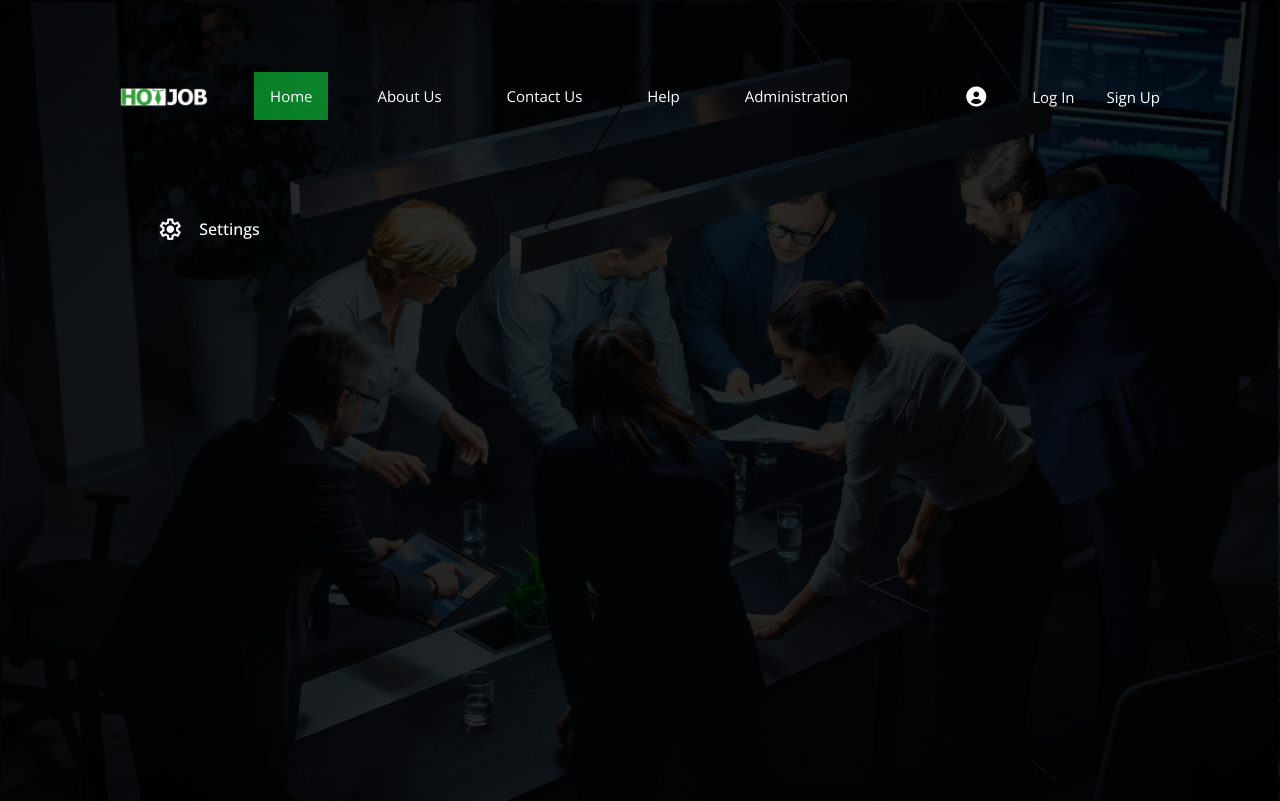
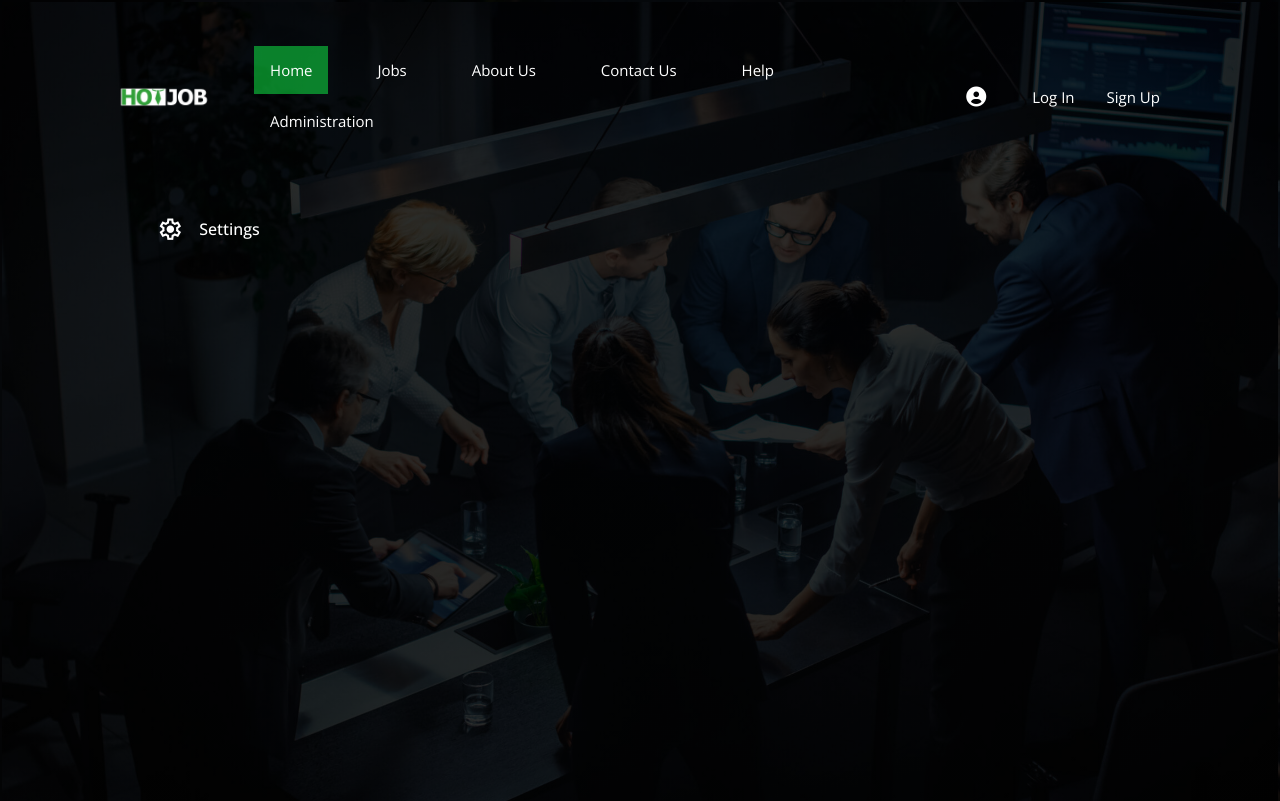
Before and after one commit to anjananadee23/web_develp, a PHP site: page /profile/profile_header.php in a window 1280 px wide. Shown: the top 801 px of the page. Run offline with PHP 8.4, Linux system fonts and the light colour scheme.

Commit message:
Final one

```diff
--- a/adminlogin.php
+++ b/adminlogin.php
@@ -15,8 +15,8 @@
     <div class="loginbox">
             <img src="./images/logo.png" alt="Logo">
             <br>
+
         <font style="font-family: 'Bahnschrift', sans-serif; font-size: 30px; color: white;"><b>ADMIN SIGN IN</b></font>
-
 
         <form action="./includes/admin.login.inc.php" method="post">
 
--- a/css/login.css
+++ b/css/login.css
@@ -14,7 +14,7 @@ body {
 .loginbox img {
     height: 210px;
     width: 200px;
-    padding: 8px;
+    padding: 1px;
     opacity: 1;
 }
 
--- a/header.php
+++ b/header.php
@@ -19,6 +19,7 @@
         <nav>
             <ul>
                 <li><a class="active" href="index.php">Home</a></li>
+                <li><a href="./index.php#jobs">Jobs</a></li>
                 <li><a href="aboutus.php">About Us</a></li>
                 <li><a href="contactus.php">Contact Us</a></li>
                 <li><a href="faq.php">Help</a></li>
--- a/profile/profile_header.php
+++ b/profile/profile_header.php
@@ -24,10 +24,11 @@
         <nav>
             <ul>
                 <li><a class="tab active" href="./../index.php">Home</a></li>
-                <li><a class="tab" href="./../aboutus.php">About Us</a></li>
-                <li><a class="tab" href="./../contactus.php">Contact Us</a></li>
-                <li><a class="tab" href="./../faq.php">Help</a></li>
-                <li><a class="tab" href="./../adminlogin.php">Administration</a></li>
+                <li><a href="./../index.php#jobs">Jobs</a></li>
+                <li><a href="./../aboutus.php">About Us</a></li>
+                <li><a href="./../contactus.php">Contact Us</a></li>
+                <li><a href="./../faq.php">Help</a></li>
+                <li><a href="./../adminlogin.php">Administration</a></li>
             </ul>
         </nav>
 
--- a/profile/settings.php
+++ b/profile/settings.php
@@ -1,9 +1,10 @@
 <!DOCTYPE html>
 <html>
 <head>
-    <title>Users</title>
+    <title>Account Settings</title>
     <link rel="stylesheet" href="./../css/recprofile.css">
     <link rel="stylesheet" href="./../css/settings.css">
+    <link rel="icon" href="./../images/logo1.png">
 </head>
 <body>
     <?php
@@ -114,5 +115,5 @@ include("profile_header.php");
 </body>
 </html>
 
-<?phpinclude("./pro_footer.php");
+<?php include("./pro_footer.php");
 ?>
```
